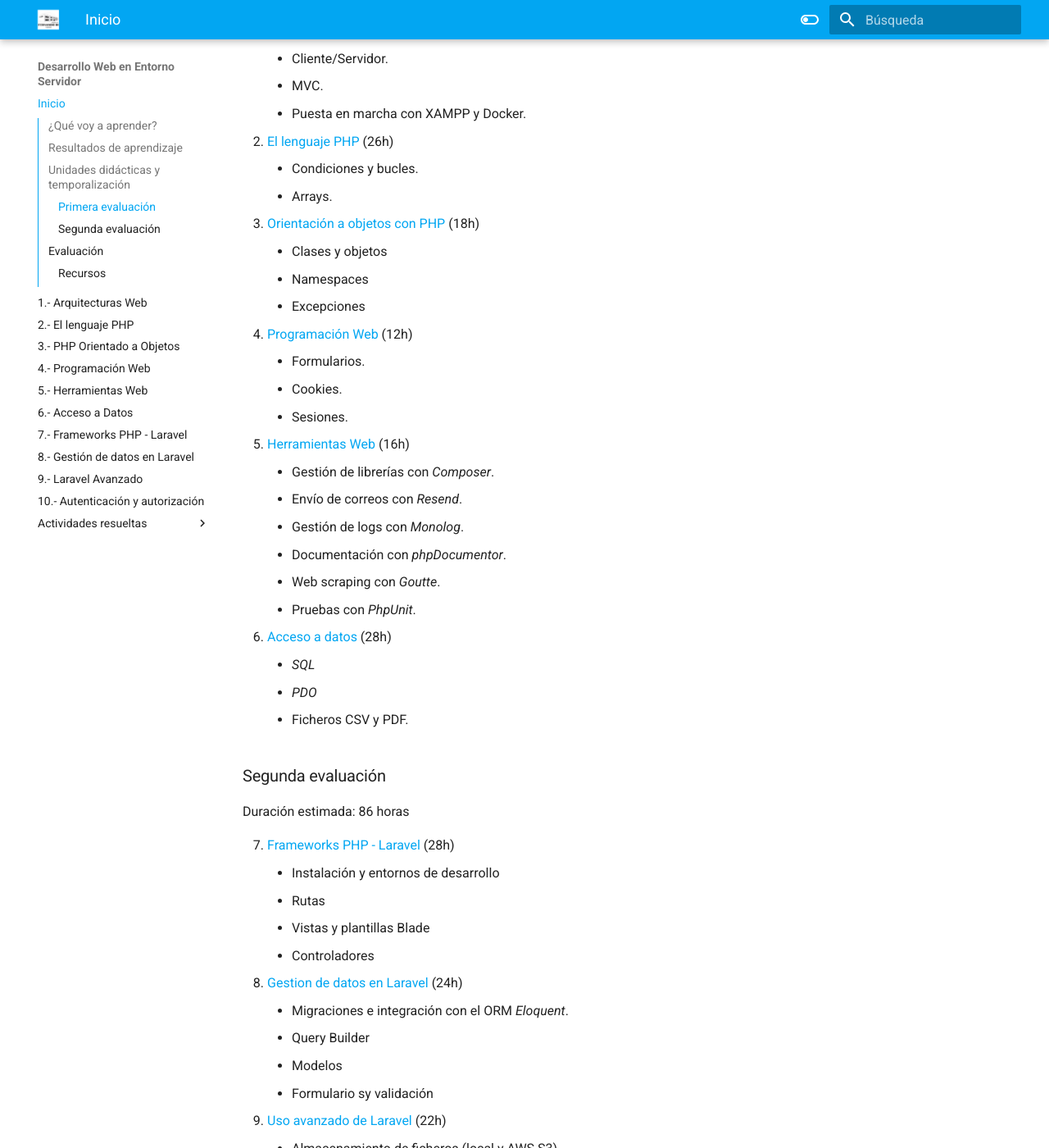
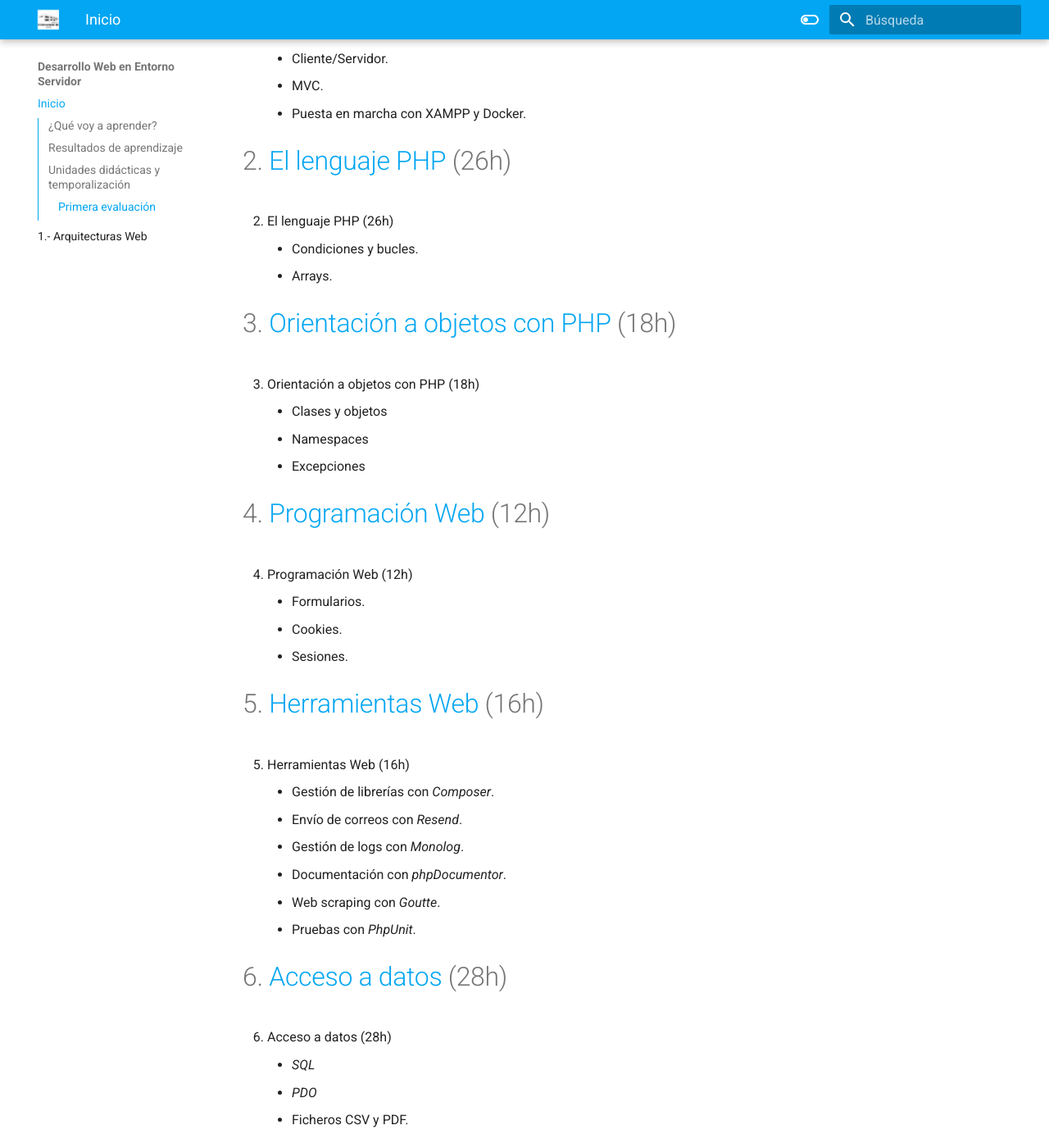
Before and after one commit to elblo/dwes2526, an MkDocs documentation site: the page built from docs/index.md, in a window 1280 px wide and 1400 px high, scrolled down 1434 px. Shown: the whole window at 82% size. Built offline with MkDocs 1.6.1 and Material for MkDocs 9.7.7, drawn with Linux system fonts in a browser that asks for light colours; some of the changed text lies outside the part shown.

Commit message:
Eliminados enlaces

```diff
--- a/docs/index.md
+++ b/docs/index.md
@@ -40,25 +40,30 @@
     * Cliente/Servidor.
     * MVC.
     * Puesta en marcha con XAMPP y Docker.
-2. [El lenguaje PHP](02php.md) (26h)
+#2. [El lenguaje PHP](02php.md) (26h)
+2. El lenguaje PHP (26h)
     * Condiciones y bucles.
     * Arrays.
-3. [Orientación a objetos con PHP](03phpoo.md) (18h)
+#3. [Orientación a objetos con PHP](03phpoo.md) (18h)
+3. Orientación a objetos con PHP (18h)
     * Clases y objetos
     * Namespaces
     * Excepciones
-4. [Programación Web](04web.md) (12h)
+#4. [Programación Web](04web.md) (12h)
+4. Programación Web (12h)
     * Formularios.
     * Cookies.
     * Sesiones.
-5. [Herramientas Web](05herramientas.md) (16h)
+#5. [Herramientas Web](05herramientas.md) (16h)
+5. Herramientas Web (16h)
     * Gestión de librerías con *Composer*.
     * Envío de correos con *Resend*.
     * Gestión de logs con *Monolog*.
     * Documentación con *phpDocumentor*.
     * Web scraping con *Goutte*.
     * Pruebas con *PhpUnit*.
-6. [Acceso a datos](06accesoDatos.md) (28h)
+# 6. [Acceso a datos](06accesoDatos.md) (28h)
+6. Acceso a datos (28h)
     * *SQL*
     * *PDO*
     * Ficheros CSV y PDF.
@@ -67,28 +72,33 @@
 
 Duración estimada: 86 horas
 
-7. [Frameworks PHP - Laravel](07frameworks.md) (28h)
+#7. [Frameworks PHP - Laravel](07frameworks.md) (28h)
+7. Frameworks PHP - Laravel (28h)
     * Instalación y entornos de desarrollo
     * Rutas
     * Vistas y plantillas Blade
     * Controladores
-8. [Gestion de datos en Laravel](08laravelDatos.md) (24h)
+#8. [Gestion de datos en Laravel](08laravelDatos.md) (24h)
+8. Gestion de datos en Laravel (24h)
     * Migraciones e integración con el ORM *Eloquent*.
     * Query Builder
     * Modelos
     * Formulario sy validación
-9. [Uso avanzado de Laravel](09laravelAvanzado.md) (22h)
+#9. [Uso avanzado de Laravel](09laravelAvanzado.md) (22h)
+9. Uso avanzado de Laravel (22h)
     * Almacenamiento de ficheros (local y AWS S3)
     * Request y responses
     * Relaciones entre modelos
     * Seeders y factorías
     * Mutadores y accesores
-10. [Autenticación y autorización](10laravelAutenticacion.md) (12h)
+#10. [Autenticación y autorización](10laravelAutenticacion.md) (12h)
+10. Autenticación y autorización (12h)
     * Autenticación
     * Autorización
     * Kits de inicio
     * Laravel Cloud
-11. [Servicios REST](10laravelRest.md) (12h)
+#11. [Servicios REST](10laravelRest.md) (12h)
+11. Servicios REST (12h)
     * Producción y consumo.
     * *AJAX* con *JSON*.
 
--- a/mkdocs.yml
+++ b/mkdocs.yml
@@ -5,18 +5,18 @@
 nav:
   - "Inicio": "index.md"
   - "1.- Arquitecturas Web": "01arquitecturas.md"
-  - "2.- El lenguaje PHP": "02php.md"
-  - "3.- PHP Orientado a Objetos": "03phpoo.md"
-  - "4.- Programación Web": "04web.md"
-  - "5.- Herramientas Web": "05herramientas.md"
-  - "6.- Acceso a Datos": "06accesoDatos.md"
-  - "7.- Frameworks PHP - Laravel": "07frameworks.md"
-  - "8.- Gestión de datos en Laravel": "08laravelDatos.md"
-  - "9.- Laravel Avanzado": "09laravelAvanzado.md"
-  - "10.- Autenticación y autorización": "10laravelAutenticacion.md"
+  #- "2.- El lenguaje PHP": "02php.md"
+  #- "3.- PHP Orientado a Objetos": "03phpoo.md"
+  #- "4.- Programación Web": "04web.md"
+  #- "5.- Herramientas Web": "05herramientas.md"
+  #- "6.- Acceso a Datos": "06accesoDatos.md"
+  #- "7.- Frameworks PHP - Laravel": "07frameworks.md"
+  #- "8.- Gestión de datos en Laravel": "08laravelDatos.md"
+  #- "9.- Laravel Avanzado": "09laravelAvanzado.md"
+  #- "10.- Autenticación y autorización": "10laravelAutenticacion.md"
   # - "10.- Servicios REST": "10laravelRest.md"
-  - "Actividades resueltas": # Importante al ser categoría, NO enlazar a ningún md
-    - "Tema 8": "08actividadesResueltas.md"
+  #- "Actividades resueltas": # Importante al ser categoría, NO enlazar a ningún md
+  #  - "Tema 8": "08actividadesResueltas.md"
   #  - "Tema 9": "09actividadesResueltas.md"
 
 
```
